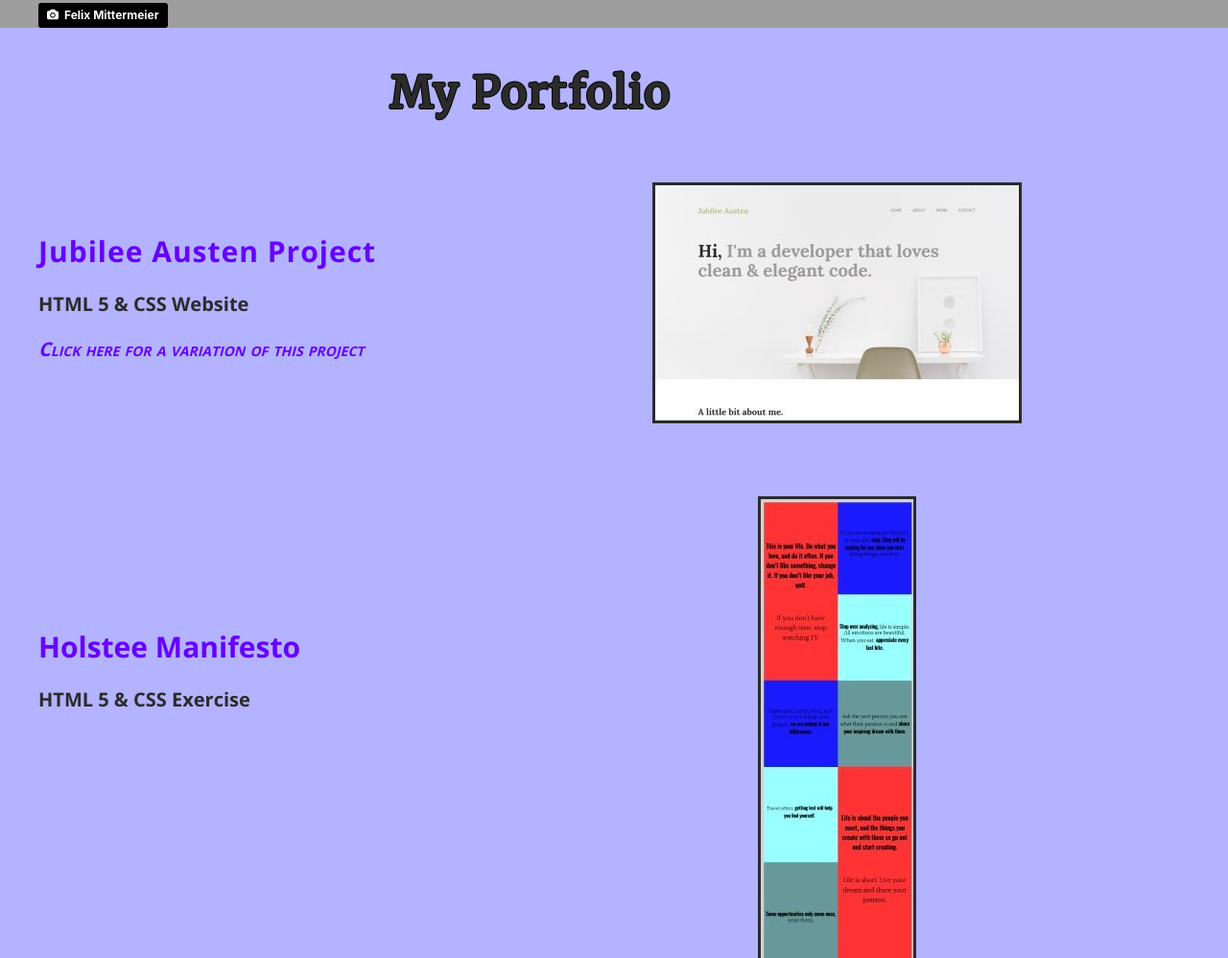
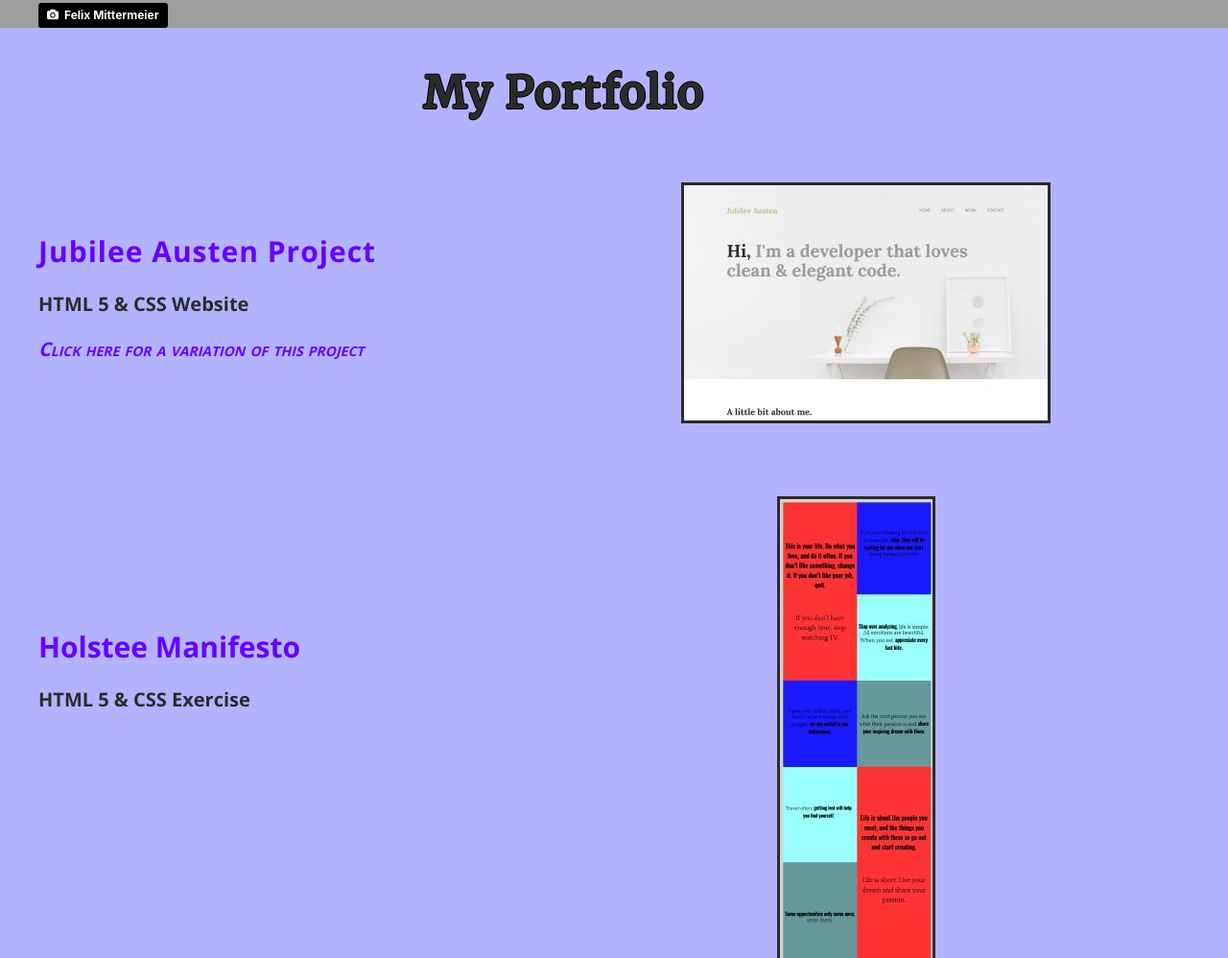
Before and after one commit to luckieshel/milestone-website-project, a plain HTML site: page index.html in a window 1280 px wide. Shown: the part 651-1649 px from the top of the page at 96% size. Drawn offline with nearby package versions, Linux system fonts and the light colour scheme; grey boxes are pictures that could not be loaded.

Commit message:
realigned headline and subheadline text

```diff
--- a/css/main.css
+++ b/css/main.css
@@ -73,7 +73,7 @@ header h1 {
     width: 1000px;
     text-align: center;
     padding-top: 90px;
-    padding-left: 70px;
+    padding-left: 80px;
     font-family: 'Merriweather', serif;
     font-size: 60px;
     font-weight: bolder;
@@ -112,6 +112,7 @@ header h2 span {
     padding-top: 40px;
     padding-bottom: 20px;
     padding-right: 175px;
+    padding-left: 70px;
     color: #2b2b2b;
     text-shadow: -1px 0 black, 0 1px black, 1px 0 black, 0 -1px black;
 }
@@ -147,12 +148,12 @@ header h2 span {
 
 #jubilee-austen img {
     border: 3px solid #2b2b2b;
-    margin-left: 40px;
+    margin-left: 70px;
 }
 
 #holstee-manifesto img {
     margin-top: 70px;
-    margin-left: 150px;
+    margin-left: 170px;
     border: 3px solid #2b2b2b;
 }
 
@@ -216,6 +217,7 @@ header h2 span {
     padding-top: 40px;
     padding-bottom: 10px;
     padding-right: 175px;
+    padding-left: 70px;
     color: #2b2b2b;
     text-shadow: -1px 0 black, 0 1px black, 1px 0 black, 0 -1px black;
 }
```
